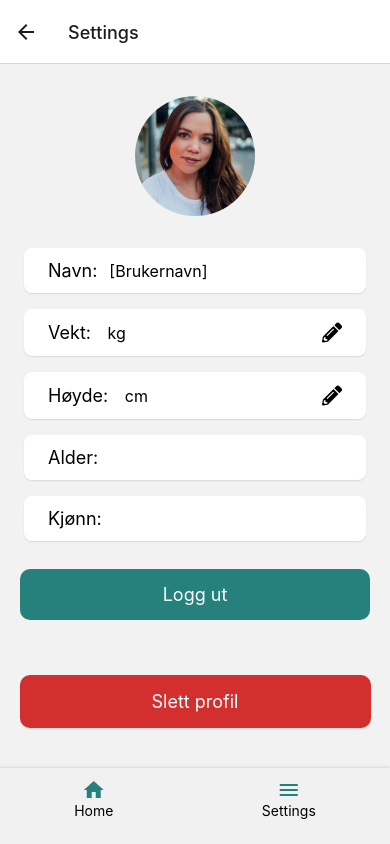
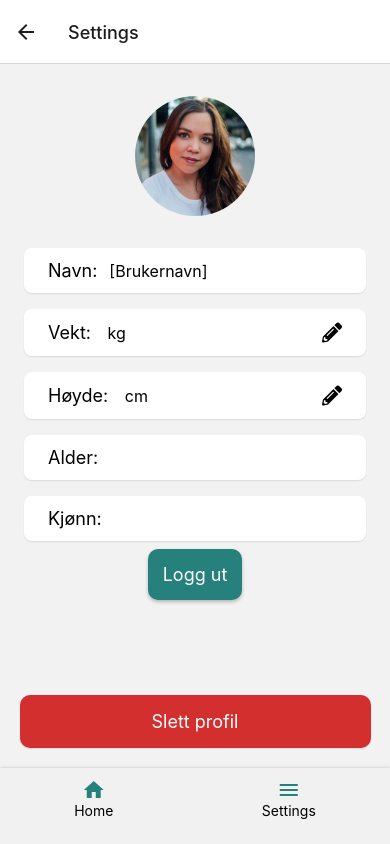
Before and after one commit to TommyS-NO/PhysioFlow-Prototype, a React Native app in the folder frontend/: screen /SettingsScreen in a window 390 px wide. Built offline with nearby package versions, Linux system fonts and the light colour scheme; no server answers.

Commit message:
Updated settings styling

```diff
--- a/frontend/Screens/SettingsScreen/Settings_Style.ts
+++ b/frontend/Screens/SettingsScreen/Settings_Style.ts
@@ -1,3 +1,7 @@
+
+//Denne koden må ryddes opp i! Her er det mye som kan slettes..
+
+
 import { StyleSheet } from "react-native";
 import { theme } from "../../theme";
 
@@ -5,8 +9,6 @@ export const styles = StyleSheet.create({
   container: {
     flex: 1,
     justifyContent: "flex-start",
-
-
 
   },
   imageContainer: {
@@ -58,27 +60,26 @@ export const styles = StyleSheet.create({
   },
   deleteButton: {
     backgroundColor: "#D32F2F",
-    paddingVertical: 16,
-    paddingHorizontal: 24,
+padding: 15,
     borderRadius: 10,
     marginVertical: 8,
     width: "90%",
     alignSelf: 'center',
     alignItems: "center",
     justifyContent: "center",
-    marginBottom: 40,
+    marginBottom: 20,
   },
 
   logoutButton: {
-    paddingVertical: 15,
-    paddingHorizontal: 30,
+    backgroundColor: "#26807C",
+    padding: 15,
     borderRadius: 10,
-    backgroundColor: "#26807C",
-    alignSelf: "stretch",
-
-    marginHorizontal: 20,
-    marginTop: 20,
-    marginBottom: 40,
+    shadowColor: "#000",
+    shadowOffset: { width: 0, height: 2 },
+    shadowOpacity: 0.25,
+    shadowRadius: 3.84,
+    elevation: 5,
+    marginBottom: 10
   },
   logoutButtonText: {
     fontSize: 18,
@@ -88,6 +89,7 @@ export const styles = StyleSheet.create({
   deleteButtonText: {
     color: "#fff",
     fontSize: 18,
+     textAlign: "center",
   },
   fieldContainer: {
     flexDirection: "row",
@@ -128,4 +130,40 @@ export const styles = StyleSheet.create({
     justifyContent: "space-between",
     marginLeft: 10,
   },
+
+  button: {
+    backgroundColor: "#ffffff",
+    padding: 15,
+    borderRadius: 10,
+    shadowColor: "#000",
+    shadowOffset: { width: 0, height: 2 },
+    shadowOpacity: 0.25,
+    shadowRadius: 3.84,
+    elevation: 5,
+    marginBottom: 10
+  },
+  buttonText: {
+    textAlign: "center",
+    fontSize: 16,
+    color: "#000"
+  },
+  subMenu: {
+
+    backgroundColor: "#e6e6e6",
+    borderRadius: 5,
+    marginBottom: 20,
+
+  },
+  subMenuText: {
+    fontSize: 16,
+  },
+
+  imageStyle: {
+    width: 350,
+    height: 250,
+    marginBottom: 5,
+    alignSelf: 'center',
+    resizeMode: 'contain'
+  },
+
 });
```
